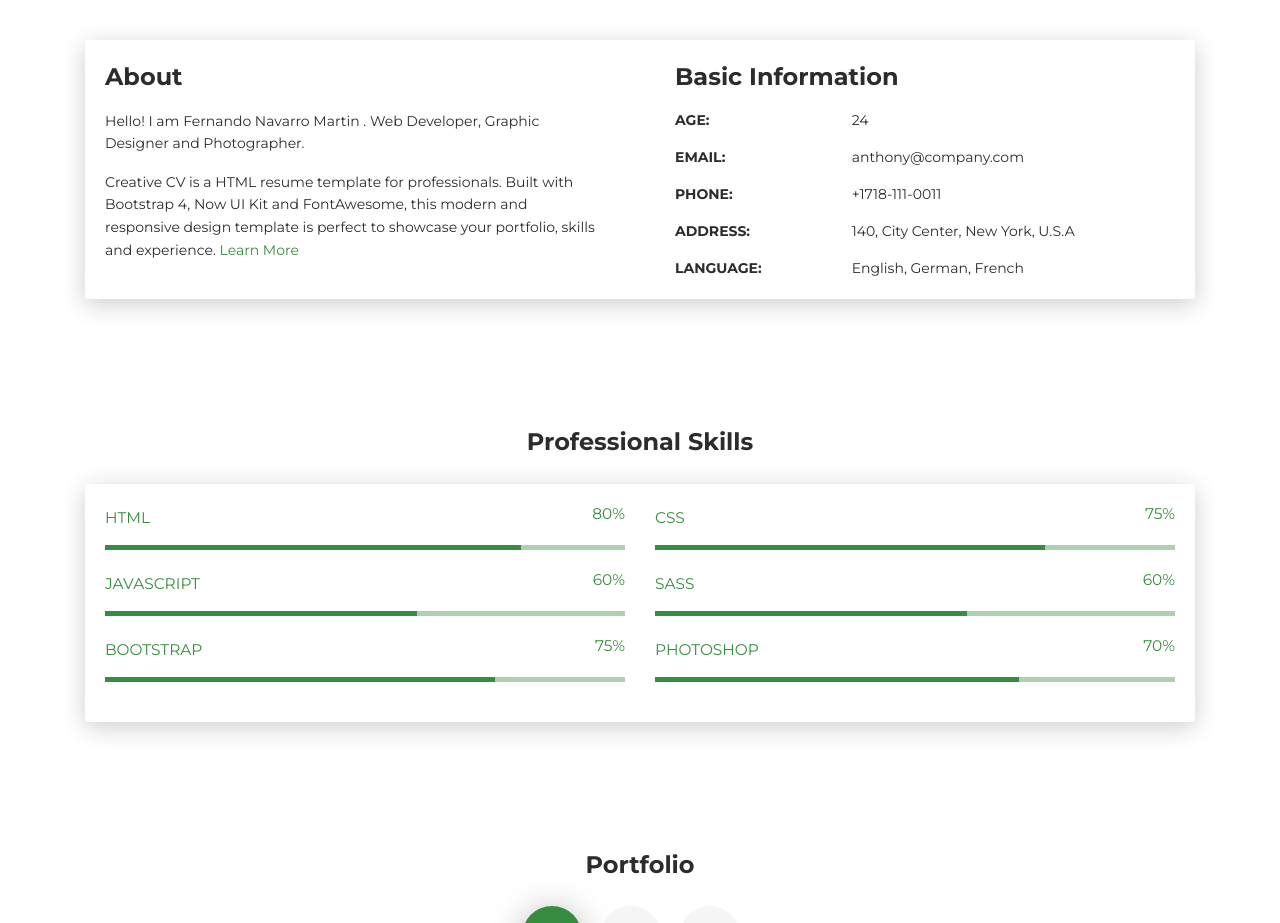
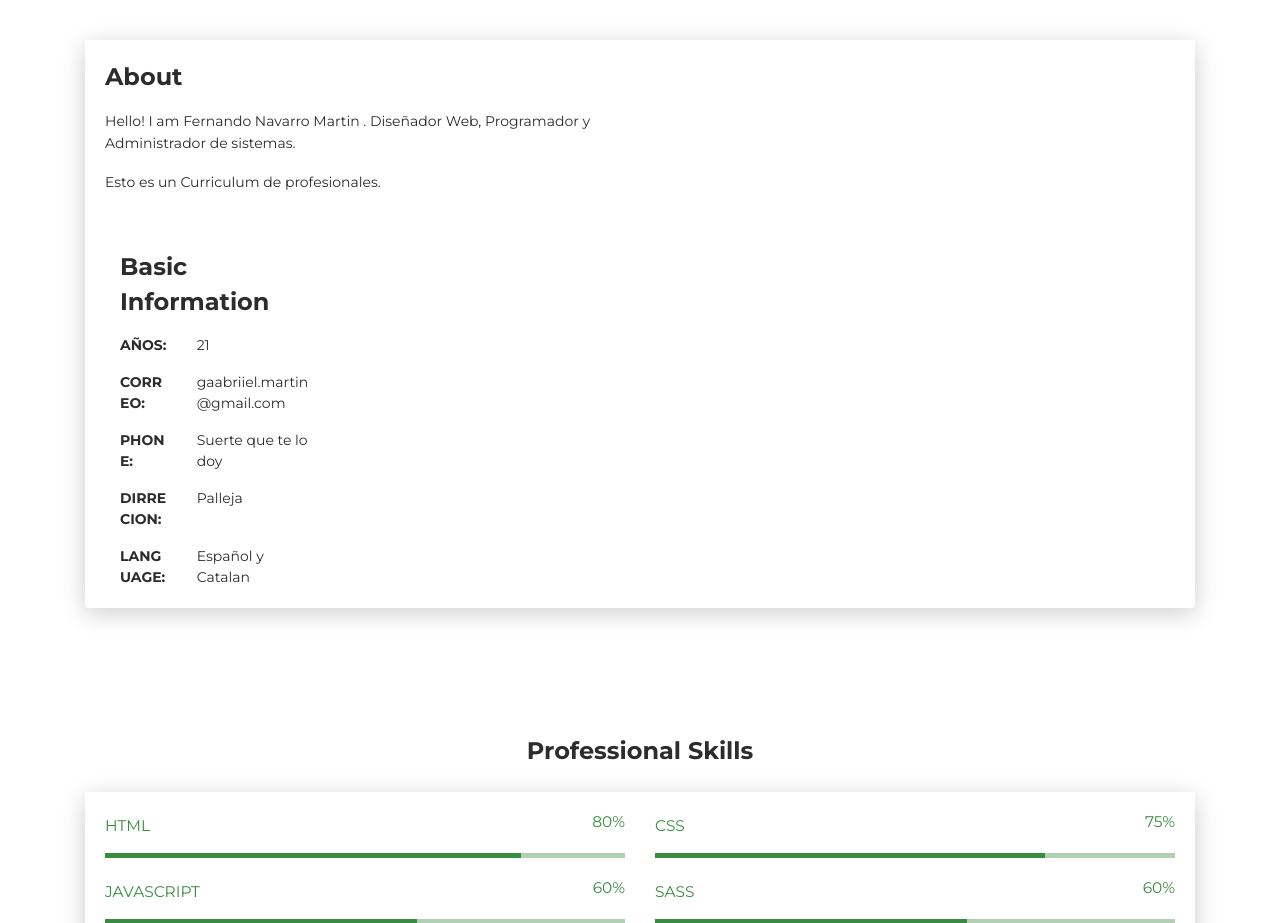
Before and after one commit to FernandoN0/FernandoN0.github.io, a plain HTML site: page index.html in a window 1280 px wide. Shown: the part 580-1503 px from the top of the page. Drawn offline with Linux system fonts and the light colour scheme.

Commit message:
Update index.html

```diff
--- a/index.html
+++ b/index.html
@@ -43,7 +43,7 @@
         <div class="content-center">
           <div class="cc-profile-image"><a href="#"><img src="images/anthony.jpg" alt="Image"/></a></div>
           <div class="h2 title">Fernando Navarro Martin</div>
-          <p class="category text-white">Web Developer, Graphic Designer,  Photographer</p><a class="btn btn-primary smooth-scroll mr-2" href="#contact" data-aos="zoom-in" data-aos-anchor="data-aos-anchor">Hire Me</a><a class="btn btn-primary" href="#" data-aos="zoom-in" data-aos-anchor="data-aos-anchor">Download CV</a>
+          <p class="category text-white">Diseñador Web, Programador y Administrador de sistemas</p><a class="btn btn-primary smooth-scroll mr-2" href="#contact" data-aos="zoom-in" data-aos-anchor="data-aos-anchor">Hire Me</a><a class="btn btn-primary" href="#" data-aos="zoom-in" data-aos-anchor="data-aos-anchor">Download CV</a>
         </div>
       </div>
       <div class="section">
@@ -61,32 +61,31 @@
         <div class="col-lg-6 col-md-12">
           <div class="card-body">
             <div class="h4 mt-0 title">About</div>
-            <p>Hello! I am Fernando Navarro Martin . Web Developer, Graphic Designer and Photographer.</p>
-            <p>Creative CV is a HTML resume template for professionals. Built with Bootstrap 4, Now UI Kit and FontAwesome, this modern and responsive design template is perfect to showcase your portfolio, skills and experience. <a href="https://templateflip.com/templates/creative-cv/" target="_blank">Learn More</a></p>
-          </div>
+            <p>Hello! I am Fernando Navarro Martin . Diseñador Web, Programador y Administrador de sistemas.</p>
+            <p>Esto es un Curriculum de profesionales.
         </div>
         <div class="col-lg-6 col-md-12">
           <div class="card-body">
             <div class="h4 mt-0 title">Basic Information</div>
             <div class="row">
-              <div class="col-sm-4"><strong class="text-uppercase">Age:</strong></div>
-              <div class="col-sm-8">24</div>
+              <div class="col-sm-4"><strong class="text-uppercase">Años:</strong></div>
+              <div class="col-sm-8">21</div>
             </div>
             <div class="row mt-3">
-              <div class="col-sm-4"><strong class="text-uppercase">Email:</strong></div>
-              <div class="col-sm-8">anthony@company.com</div>
+              <div class="col-sm-4"><strong class="text-uppercase">Correo:</strong></div>
+              <div class="col-sm-8">gaabriiel.martin@gmail.com</div>
             </div>
             <div class="row mt-3">
               <div class="col-sm-4"><strong class="text-uppercase">Phone:</strong></div>
-              <div class="col-sm-8">+1718-111-0011</div>
+              <div class="col-sm-8">Suerte que te lo doy </div>
             </div>
             <div class="row mt-3">
-              <div class="col-sm-4"><strong class="text-uppercase">Address:</strong></div>
-              <div class="col-sm-8">140, City Center, New York, U.S.A</div>
+              <div class="col-sm-4"><strong class="text-uppercase">Dirrecion:</strong></div>
+              <div class="col-sm-8">Palleja</div>
             </div>
             <div class="row mt-3">
               <div class="col-sm-4"><strong class="text-uppercase">Language:</strong></div>
-              <div class="col-sm-8">English, German, French</div>
+              <div class="col-sm-8">Español y Catalan </div>
             </div>
           </div>
         </div>
```
